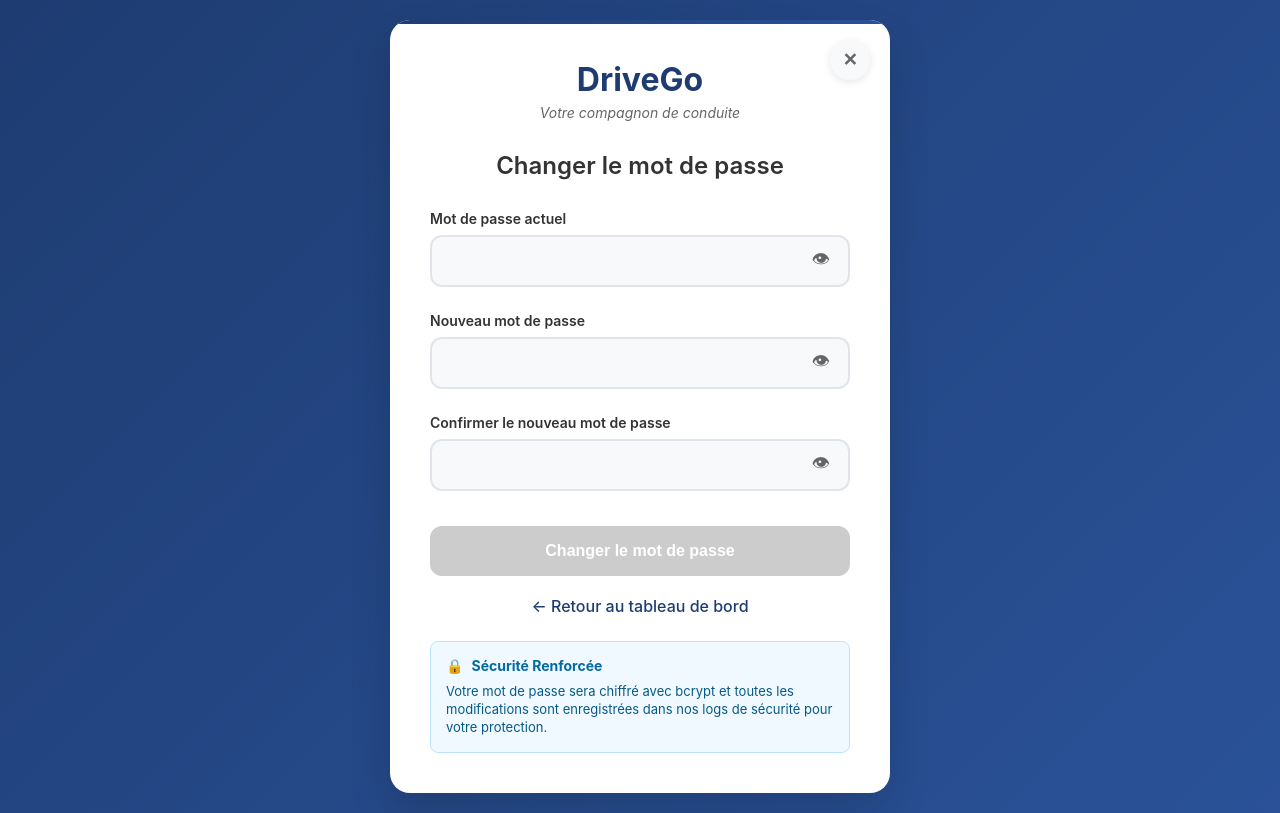
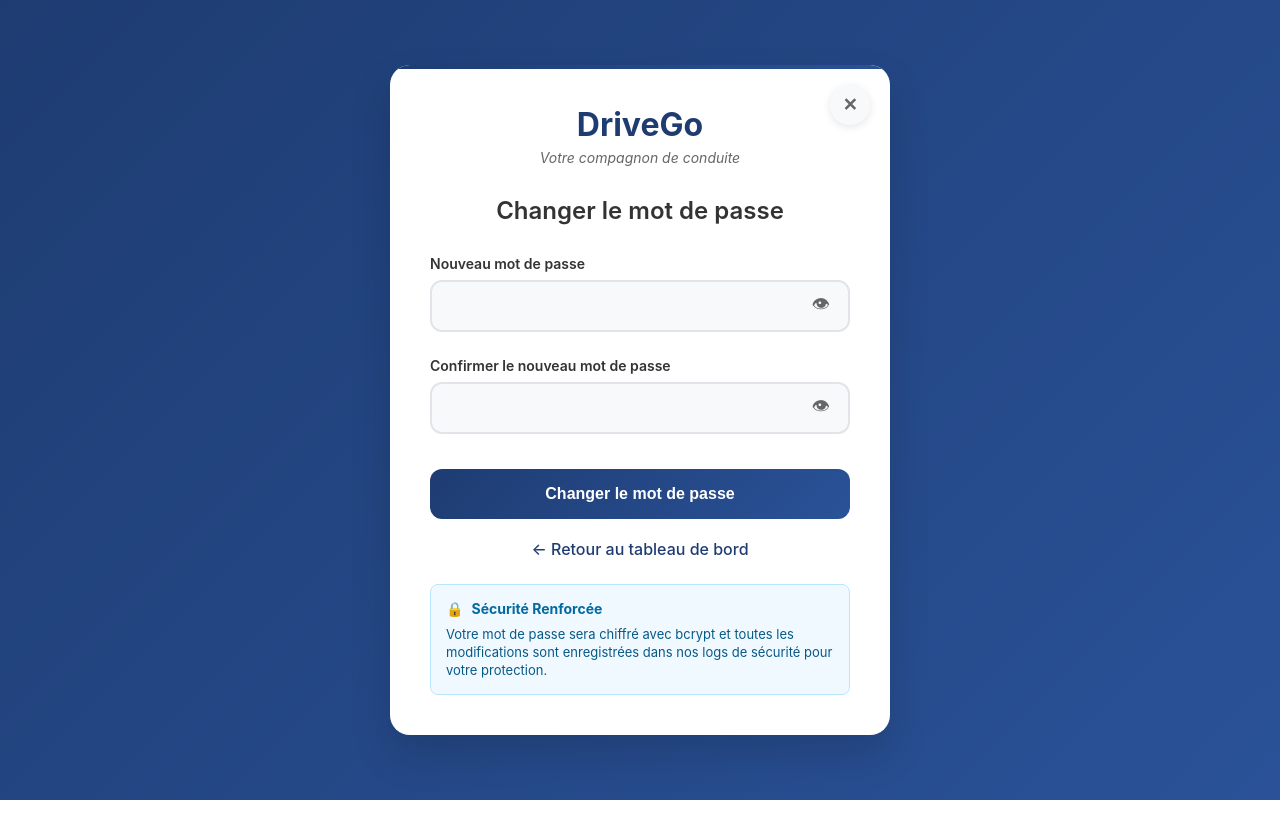
Before and after one commit to samutax75/Projet-DriveGo, a Flask app: page /change_password in a window 1280 px wide. Run offline with Flask 3, Linux system fonts and the light colour scheme.

Commit message:
Improve password change UX

```diff
--- a/backend/app.py
+++ b/backend/app.py
@@ -307,20 +307,59 @@ def change_password():
         new_password = request.form.get("new_password")
         confirm_password = request.form.get("confirm_password")
 
+        # Validation : correspondance des mots de passe
         if new_password != confirm_password:
             flash("Les mots de passe ne correspondent pas", "error")
             return render_template("change_password.html")
 
+        # Validation : longueur minimale
         if len(new_password) < 8:
             flash("Le mot de passe doit contenir au moins 8 caractères", "error")
             return render_template("change_password.html")
 
-        # Ici : enregistrer le mot de passe hashé dans la DB
-        flash("Mot de passe changé avec succès ✅", "success")
-        return redirect(url_for("mot_de_passe_oublie"))
+        # Validation : complexité du mot de passe
+        password_errors = []
+
+        if not re.search(r'[A-Z]', new_password):
+            password_errors.append("au moins une lettre majuscule")
+
+        if not re.search(r'[a-z]', new_password):
+            password_errors.append("au moins une lettre minuscule")
+
+        if not re.search(r'\d', new_password):
+            password_errors.append("au moins un chiffre")
+
+        if not re.search(r'[!@#$%^&*()_+\-=\[\]{};:"\\|,.<>\?]', new_password):
+            password_errors.append("au moins un caractère spécial")
+
+        if password_errors:
+            error_msg = f"Le mot de passe doit contenir : {', '.join(password_errors)}"
+            flash(error_msg, "error")
+            return render_template("change_password.html")
+
+        try:
+            # Hash du nouveau mot de passe
+            hashed_password = generate_password_hash(new_password)
+
+            # TODO: Mettre à jour en base de données
+            # user_id = session.get('user_id')
+            # cursor.execute("UPDATE users SET password = ? WHERE id = ?", (hashed_password, user_id))
+            # db.commit()
+
+            # Log de sécurité (optionnel)
+            print(f"Password changed for user: {session.get('user_id', 'Unknown')}")
+
+            flash("Mot de passe changé avec succès ✅", "success")
+
+            # Redirection vers tableau de bord ou page de connexion
+            return redirect(url_for("index"))  # ou "dashboard" selon votre structure
+
+        except Exception as e:
+            print(f"Erreur lors du changement de mot de passe: {e}")
+            flash("Erreur lors de la mise à jour. Veuillez réessayer.", "error")
+            return render_template("change_password.html")
 
     return render_template("change_password.html")
-
 
 @app.route('/aide')
 def aide():
--- a/backend/templates/change_password.html
+++ b/backend/templates/change_password.html
@@ -23,16 +23,6 @@
         <h2>Changer le mot de passe</h2>
 
         <form method="POST" action="{{ url_for('change_password') }}" id="changePasswordForm">
-            <!-- Mot de passe actuel -->
-            <div class="form-group">
-                <label for="current_password">Mot de passe actuel</label>
-                <div class="input-container">
-                    <input type="password" id="current_password" name="current_password" required>
-                    <span class="toggle-password" onclick="togglePassword('current_password')">👁</span>
-                </div>
-                <div class="form-error" id="currentPasswordError"></div>
-            </div>
-
             <!-- Nouveau mot de passe -->
             <div class="form-group">
                 <label for="new_password">Nouveau mot de passe</label>
@@ -70,7 +60,7 @@
             </div>
 
             <!-- Bouton de validation -->
-            <input type="submit" value="Changer le mot de passe" id="submitBtn" disabled>
+            <input type="submit" value="Changer le mot de passe" id="submitBtn">
         </form>
 
         <!-- Lien de retour -->
--- a/backend/templates/fiches_vehicules.html
+++ b/backend/templates/fiches_vehicules.html
@@ -17,7 +17,7 @@
 
     <div class="container">
         <header class="header">
-            <h1>Fiche techniques véhicules</h1>
+            <h1>Parc Auto</h1>
             <p>Sélectionnez un véhicule pour voir ses détails</p>
         </header>
 
```
